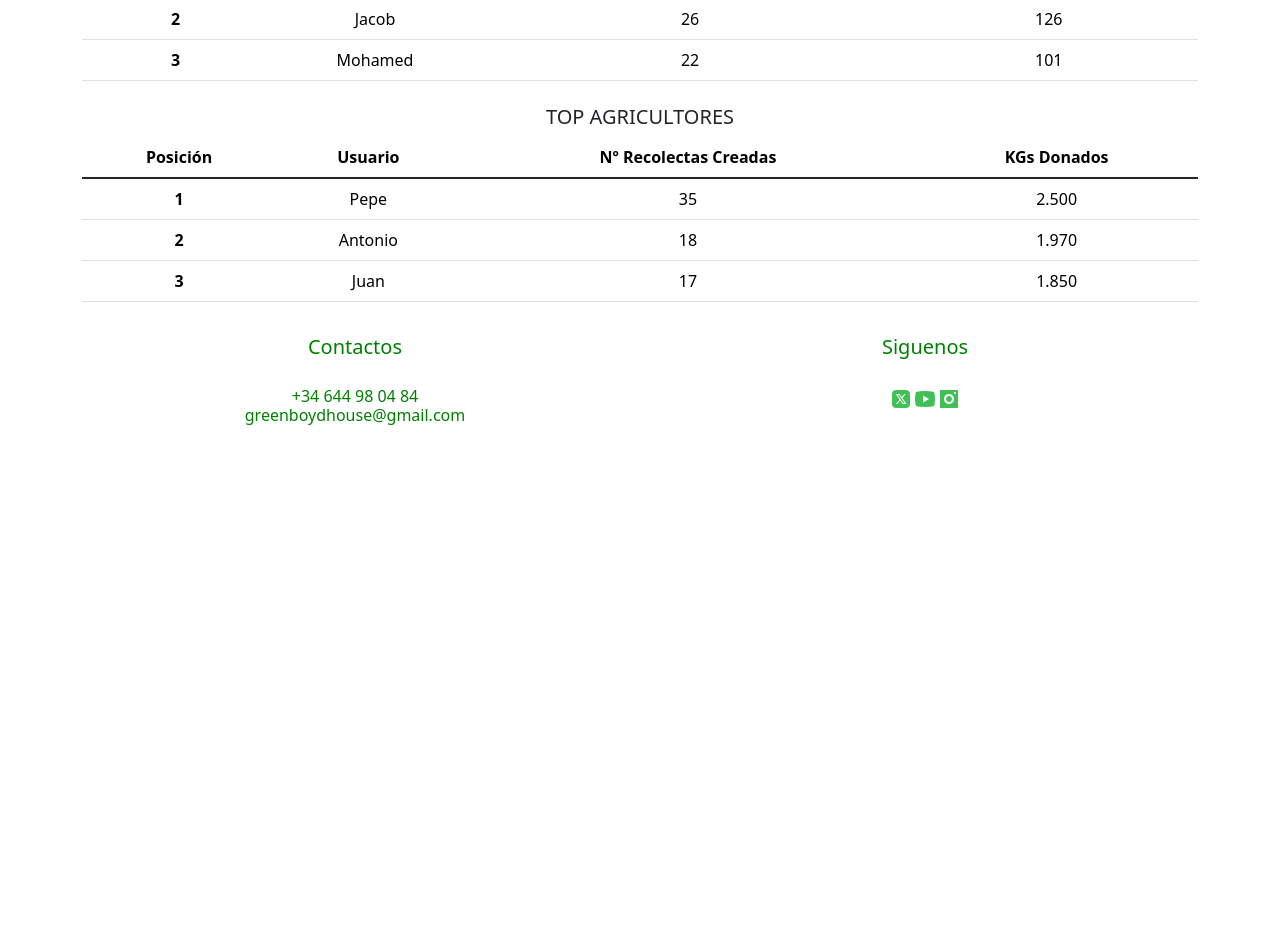
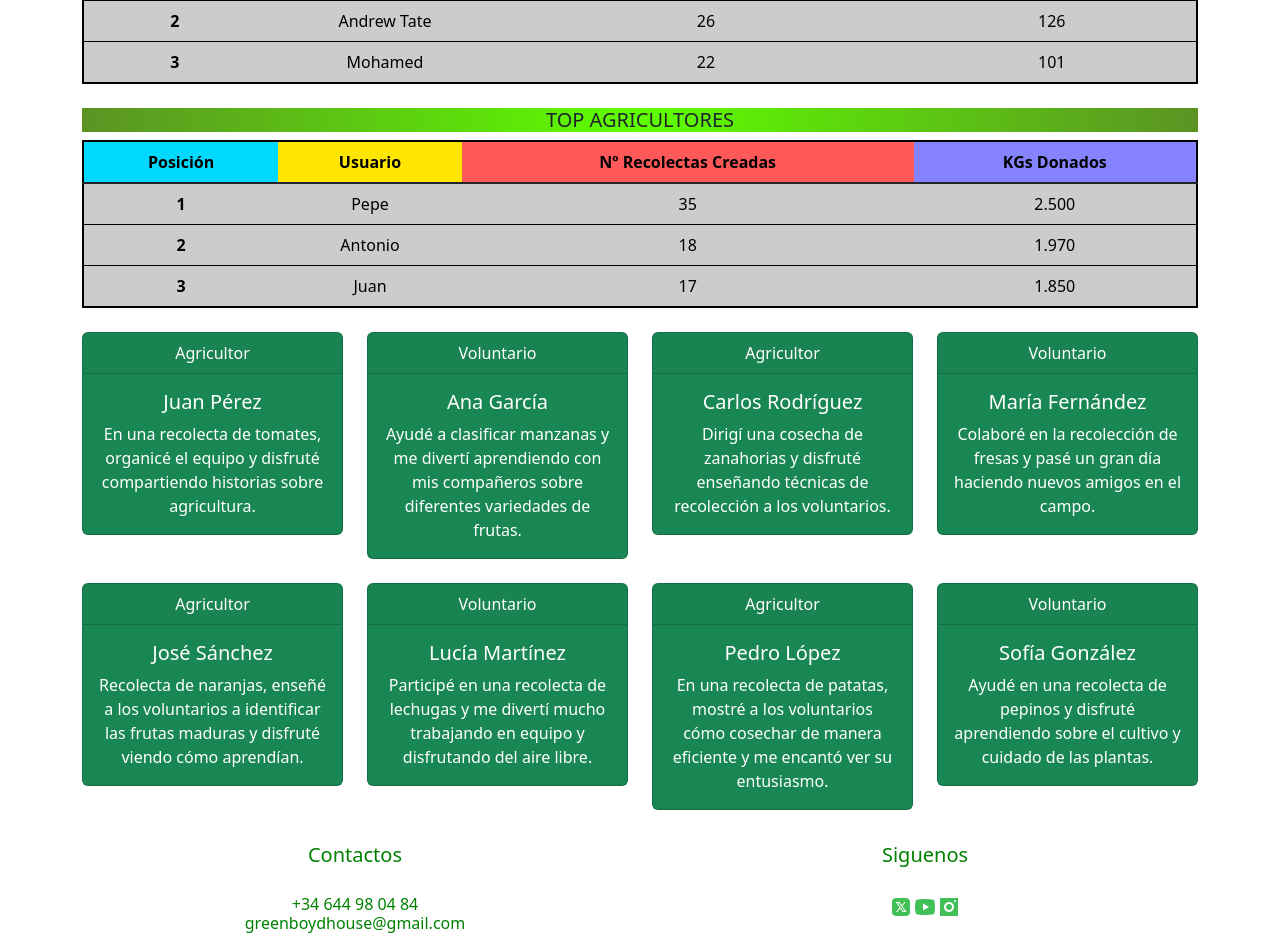
Before and after one commit to Pepesk34/TFG, a React (Create React App) app in the folder proyecto/client/: page /comunidad in a window 1280 px wide. Shown: the part 340-1289 px from the top of the page. Before the commit the page ends 800 px from the top, so only its background shows below. Built offline with nearby package versions, Linux system fonts and the light colour scheme.

Commit message:
comunidad cambio

```diff
--- a/proyecto/client/src/components/componentes_cuerpo/comunidad.js
+++ b/proyecto/client/src/components/componentes_cuerpo/comunidad.js
@@ -1,83 +1,182 @@
 import React from 'react';
+import '../estilos/comunidad-estilo.css';
+import Card from 'react-bootstrap/Card';
 
 const Comunidad = () => {
 
     return (
         <div>
-            <div class="container mt-4 mb-4">
-                <div id='toptabla'>
+            <div className="container mt-4 mb-4">
+                <div id='top-tabla'>
                     <h5>
                         TOP VOLUNTARIOS
                     </h5>
                 </div>
-                <table class="table" id="tablacom">
+                <table className="table" id="tabla-com">
                     <thead>
                         <tr>
-                            <th scope="col">Posición</th>
-                            <th scope="col">Usuario</th>
-                            <th scope="col">Nº Recolectas Unidas</th>
-                            <th scope="col">KGs Recogidos</th>
+                            <th scope="col" id='tabla-pos'>Posición</th>
+                            <th scope="col" id='tabla-usu'>Usuario</th>
+                            <th scope="col" id='tabla-nr'>Nº Recolectas Unidas</th>
+                            <th scope="col" id='tabla-kgs'>KGs Recogidos</th>
                         </tr>
                     </thead>
-                    <tbody class="table-group-divider">
+                    <tbody className="table-group-divider" id='tabla-contenido'>
                         <tr>
-                            <th scope="row">1</th>
-                            <td>Mark</td>
-                            <td>29</td>
-                            <td>127</td>
+                            <th scope="row" id='tabla-contenido'>1</th>
+                            <td id='tabla-contenido'>Pablo</td>
+                            <td id='tabla-contenido'>29</td>
+                            <td id='tabla-contenido'>127</td>
                         </tr>
                         <tr>
-                            <th scope="row">2</th>
-                            <td>Jacob</td>
-                            <td>26</td>
-                            <td>126</td>
+                            <th scope="row" id='tabla-contenido'>2</th>
+                            <td id='tabla-contenido'>Andrew Tate</td>
+                            <td id='tabla-contenido'>26</td>
+                            <td id='tabla-contenido'>126</td>
                         </tr>
                         <tr>
-                            <th scope="row">3</th>
-                            <td>Mohamed</td>
-                            <td>22</td>
-                            <td>101</td>
+                            <th scope="row" id='tabla-contenido'>3</th>
+                            <td id='tabla-contenido'>Mohamed</td>
+                            <td id='tabla-contenido'>22</td>
+                            <td id='tabla-contenido'>101</td>
                         </tr>
                     </tbody>
                 </table>
             </div>
 
-            <div class="container mt-4 mb-4">
-                <div id='toptabla'>
+            <div className="container mt-4 mb-4">
+                <div id='top-tabla'>
                     <h5>
                         TOP AGRICULTORES
                     </h5>
                 </div>
-                <table class="table" id="tablacom">
+                <table className="table" id="tabla-com">
                     <thead>
                         <tr>
-                            <th scope="col">Posición</th>
-                            <th scope="col">Usuario</th>
-                            <th scope="col">Nº Recolectas Creadas</th>
-                            <th scope="col">KGs Donados</th>
+                            <th scope="col" id='tabla-pos'>Posición</th>
+                            <th scope="col" id='tabla-usu'>Usuario</th>
+                            <th scope="col" id='tabla-nr'>Nº Recolectas Creadas</th>
+                            <th scope="col" id='tabla-kgs'>KGs Donados</th>
                         </tr>
                     </thead>
-                    <tbody class="table-group-divider">
+                    <tbody className="table-group-divider" id='tabla-contenido'>
                         <tr>
-                            <th scope="row">1</th>
-                            <td>Pepe</td>
-                            <td>35</td>
-                            <td>2.500</td>
+                            <th scope="row" id='tabla-contenido'>1</th>
+                            <td id='tabla-contenido'>Pepe</td>
+                            <td id='tabla-contenido'>35</td>
+                            <td id='tabla-contenido'>2.500</td>
                         </tr>
                         <tr>
-                            <th scope="row">2</th>
-                            <td>Antonio</td>
-                            <td>18</td>
-                            <td>1.970</td>
+                            <th scope="row" id='tabla-contenido'>2</th>
+                            <td id='tabla-contenido'>Antonio</td>
+                            <td id='tabla-contenido'>18</td>
+                            <td id='tabla-contenido'>1.970</td>
                         </tr>
                         <tr>
-                            <th scope="row">3</th>
-                            <td>Juan</td>
-                            <td>17</td>
-                            <td>1.850</td>
+                            <th scope="row" id='tabla-contenido'>3</th>
+                            <td id='tabla-contenido'>Juan</td>
+                            <td id='tabla-contenido'>17</td>
+                            <td id='tabla-contenido'>1.850</td>
                         </tr>
                     </tbody>
                 </table>
+            </div>
+
+            <div className="container mt-4 mb-4">
+                <div className='row mt-4 mb-4'>
+                    <div className='col-3'>
+                        <Card bg='success' text='white'>
+                            <Card.Header>Agricultor</Card.Header>
+                            <Card.Body>
+                                <Card.Title>Juan Pérez</Card.Title>
+                                <Card.Text>
+                                    En una recolecta de tomates, organicé el equipo y disfruté compartiendo historias sobre agricultura.
+                                </Card.Text>
+                            </Card.Body>
+                        </Card>
+                    </div>
+                    <div className='col-3'>
+                        <Card bg='success' text='white'>
+                            <Card.Header>Voluntario</Card.Header>
+                            <Card.Body>
+                                <Card.Title>Ana García</Card.Title>
+                                <Card.Text>
+                                    Ayudé a clasificar manzanas y me divertí aprendiendo con mis compañeros sobre diferentes variedades de frutas.
+                                </Card.Text>
+                            </Card.Body>
+                        </Card>
+                    </div>
+                    <div className='col-3'>
+                        <Card bg='success' text='white'>
+                            <Card.Header>Agricultor</Card.Header>
+                            <Card.Body>
+                                <Card.Title>Carlos Rodríguez</Card.Title>
+                                <Card.Text>
+                                    Dirigí una cosecha de zanahorias y disfruté enseñando técnicas de recolección a los voluntarios.
+                                </Card.Text>
+                            </Card.Body>
+                        </Card>
+                    </div>
+                    <div className='col-3'>
+                        <Card bg='success' text='white'>
+                            <Card.Header>Voluntario</Card.Header>
+                            <Card.Body>
+                                <Card.Title>María Fernández</Card.Title>
+                                <Card.Text>
+                                    Colaboré en la recolección de fresas y pasé un gran día haciendo nuevos amigos en el campo.
+                                </Card.Text>
+                            </Card.Body>
+                        </Card>
+                    </div>
+
+                </div>
+                <div className='row'>
+                    <div className='col-3'>
+                        <Card bg='success' text='white'>
+                            <Card.Header>Agricultor</Card.Header>
+                            <Card.Body>
+                                <Card.Title>José Sánchez</Card.Title>
+                                <Card.Text>
+                                    Recolecta de naranjas, enseñé a los voluntarios a identificar las frutas maduras y disfruté viendo cómo aprendían.
+                                </Card.Text>
+                            </Card.Body>
+                        </Card>
+                    </div>
+                    <div className='col-3'>
+                        <Card bg='success' text='white'>
+                            <Card.Header>Voluntario</Card.Header>
+                            <Card.Body>
+                                <Card.Title>Lucía Martínez</Card.Title>
+                                <Card.Text>
+                                    Participé en una recolecta de lechugas y me divertí mucho trabajando en equipo y disfrutando del aire libre.
+                                </Card.Text>
+                            </Card.Body>
+                        </Card>
+                    </div>
+                    <div className='col-3'>
+                        <Card bg='success' text='white'>
+                            <Card.Header>Agricultor</Card.Header>
+                            <Card.Body>
+                                <Card.Title>Pedro López</Card.Title>
+                                <Card.Text>
+                                    En una recolecta de patatas, mostré a los voluntarios cómo cosechar de manera eficiente y me encantó ver su entusiasmo.
+                                </Card.Text>
+                            </Card.Body>
+                        </Card>
+                    </div>
+                    <div className='col-3'>
+                        <Card bg='success' text='white'>
+                            <Card.Header>Voluntario</Card.Header>
+                            <Card.Body>
+                                <Card.Title>Sofía González</Card.Title>
+                                <Card.Text>
+                                    Ayudé en una recolecta de pepinos y disfruté aprendiendo sobre el cultivo y cuidado de las plantas.
+                                </Card.Text>
+                            </Card.Body>
+                        </Card>
+                    </div>
+
+                </div>
             </div>
 
         </div>
--- a/proyecto/client/src/components/estilos/comunidad-estilo.css
+++ b/proyecto/client/src/components/estilos/comunidad-estilo.css
@@ -0,0 +1,27 @@
+#tabla-com {
+    border: solid black 2px;
+}
+
+#top-tabla{
+    background: linear-gradient(90deg, rgba(91, 147, 35, 1) 0%, rgb(94, 255, 0) 50%, rgba(91, 147, 35, 1) 100%);
+}
+
+#tabla-pos{
+    background-color: rgb(0, 217, 255);
+}
+
+#tabla-usu{
+    background-color: rgb(255, 230, 0);
+}
+
+#tabla-nr{
+    background-color: rgb(255, 88, 88);
+}
+
+#tabla-kgs{
+    background-color: rgb(133, 131, 255);
+}
+
+#tabla-contenido{
+    background-color: rgb(204, 204, 204);
+}
```
